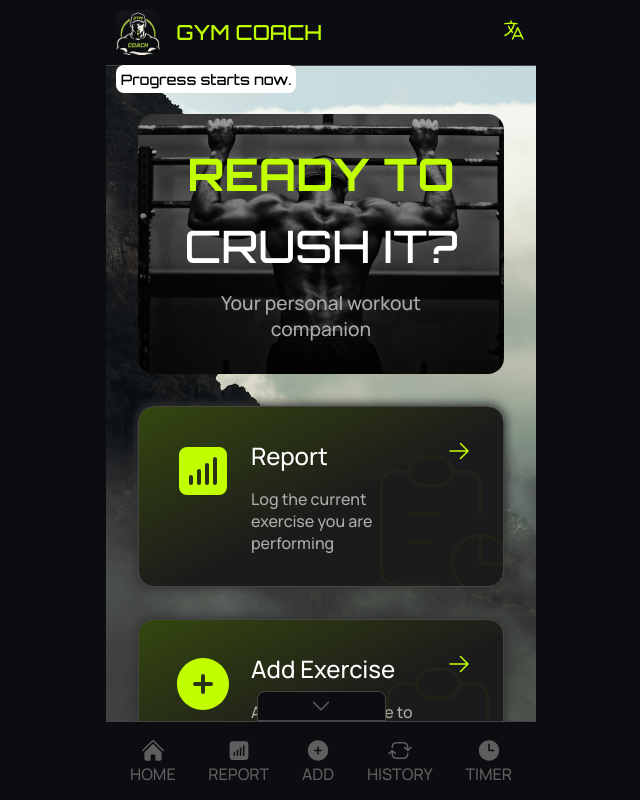
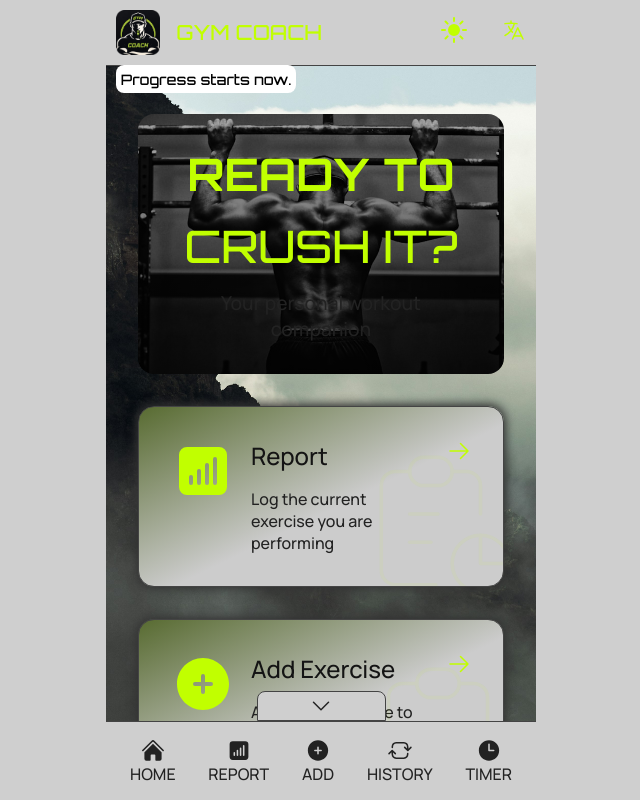
Before and after one commit to ernestol92/GymCoach, a React (Vite) app: page / in a window 1280 px wide. Shown: the whole page, without its empty margins (319-959 px from the left). Built offline with nearby package versions, Linux system fonts and the light colour scheme.

Commit message:
added light mode switch func

```diff
--- a/index.html
+++ b/index.html
@@ -1,9 +1,10 @@
 <!doctype html>
-<html lang="en">
+<html lang="en" class="light">
   <head>
     <meta charset="UTF-8" />
     <link rel="icon" type="image/svg+xml" href="/favicon.png" />
     <meta name="viewport" content="width=device-width, initial-scale=1.0, viewport-fit=cover" />
+    <meta name="color-scheme" content="light dark">
     <title>Gym Coach</title>
   </head>
   <body>
--- a/src/App.css
+++ b/src/App.css
@@ -4,8 +4,7 @@
   box-sizing: border-box;
   padding: 0;
   margin: 0;
-  background-color: #0b0d10;
-  color: white;
+  background-color: var(--background-color);
   font-family: "Manrope";
   font-weight: 500;
   scrollbar-width: none;
@@ -15,21 +14,42 @@
   display: none;
 }
 
+:root{
+  --primary: #c1ff00;
+  --secondary: #ff9100;
+  --title-color: #ffffff;
+  --title-color-inverted: #000000;
+  --bread-color: #ADABAA;
+  --background-color: #0f0f0f;
+  --border-color: #444;
+  --gradient-cards: #1C1B1B;
+  --talk-bubble-bg: #ffffff;
+  --talk-bubble-color: #000000;
+  --language-select: #131313;
+  --number-input: #ffffff;
+}
+
+.light {
+  --primary: #c1ff00;
+  --secondary: #ff9100;
+  --title-color: #141414;
+  --title-color-inverted: #ffffff;
+  --bread-color: #222222;
+  --background-color: #cfcfcf; /*x*/
+  --border-color: #444;
+  --gradient-cards: #cccccc;
+  --talk-bubble-bg: #ffffff;
+  --talk-bubble-color: #000000;
+  --language-select: #131313;
+  --number-input: #ffffff;
+}
+
+
 /* typography color scheme*/
 
 .primary-color{
-  color: #c1ff00;
-  fill: #c1ff00;
-}
-
-.secondary-color{
-  color: #999C01;
-  fill: #999C01;
-}
-
-.white-color{
-  color: white;
-  fill: white;
+  color: var(--primary);
+  fill: var(--primary);
 }
 
 .orbitron-font{
@@ -43,7 +63,7 @@
   max-width: 430px;
   margin: 0 auto;
   height: 100dvh;
-  background: #0f0f0f;
+  background: var(--background-color);
   display: flex;
   flex-direction: column;
   overflow: hidden;
@@ -62,7 +82,7 @@
   align-items: center;
   padding: 10px;
   width: 100%;
-  border-bottom: #444 solid 1px;
+  border-bottom: var(--border-color) solid 1px;
   position: relative;
   padding-top: calc(10px + env(safe-area-inset-top, 0px));
 }
@@ -82,11 +102,11 @@
   top: 65px;
   padding: .3rem;
   border-radius: 8px;
-  background-color: white;
+  background-color: var(--talk-bubble-bg);
   p{
     font-family: "Orbitron";
     font-size: .9rem;
-    color: black;
+    color: var(--talk-bubble-color);
     background-color: transparent;
   }
 }
@@ -101,12 +121,12 @@
 }
 
 .language-select{
-  background-color: #111;
+  background-color: var(--language-select);
 }
 
 .logo{
   font-family: "Orbitron", sans-serif;
-  color: #c1ff00;
+  color: var(--primary);
   font-size: 1.3rem;
   text-decoration: none;
   display: flex;
@@ -137,16 +157,16 @@
   margin-bottom: 1rem;
 }
 
-.inspirationBtn{
+/* .inspirationBtn{
   background-color: transparent;
   border: none;
-}
+} */
 
-.lightSvg{
+/* .lightSvg{
   aspect-ratio: 1/1;
   height: 2rem;
   color: aliceblue;
-}
+} */
 
 .start-page-column{
     display: flex;
@@ -204,13 +224,13 @@
 .start-title{
   font-size: 2.8rem;
     font-weight: 700;
-    color: #c1ff00;
+    color: var(--primary);
     font-family: "Orbitron", sans-serif;
     text-transform: uppercase;
 }
 
 .start-subtitle{
-  color: #ADABAA;
+  color: var(--bread-color);
   font-size: 1.2rem;
 }
 
@@ -219,7 +239,7 @@
   justify-content: center;
   align-items: center;
   width: 100%;
-  background-color: #111827;
+  background-color: var(--gradient-cards);
   text-decoration: none;
   border-radius: 1rem;
   height: 200px;
@@ -237,8 +257,8 @@
   gap: 1rem;
   justify-content: space-between;
   align-items: start;
-  background-color: #1C1B1B;
-  background: linear-gradient(to bottom right, #35470f, #1C1B1B 55%);
+  background-color: var(--gradient-cards);
+  background: linear-gradient(to bottom right, #586b31, var(--gradient-cards) 55%);
   text-decoration: none;
   font-size: 1rem;
   border-radius: 1rem;
@@ -247,7 +267,7 @@
 
 
   svg{
-    fill: #c1ff00;
+    fill: var(--primary);
   }
 }
 
@@ -257,8 +277,12 @@
   transform: scale(1.025);
 }
 
+.start-card h2{
+  color: var(--title-color);
+}
+
 .start-card span{
-  color: #ADABAA;
+  color: var(--bread-color);
 }
 
 .start-card-bg{
@@ -267,9 +291,9 @@
   stroke-width: .5px;
   right: -20px;
   bottom: -20px;
-  opacity: 0.07;
+  opacity: 0.06;
   fill: transparent !important;
-  stroke: #548317 !important;
+  stroke: var(--primary) !important;
 }
 
 .center-card{
@@ -293,7 +317,7 @@
 }
 
 .card-fx{
-  border: 1px solid #444;
+  border: 1px solid var(--border-color);
   box-shadow: 0 0 10px 2px #333;
 }
 .p-2{
@@ -325,7 +349,7 @@
 .toolbar{
   display: flex;
   justify-content: space-between;
-  border-top: 1px solid #444;
+  border-top: 1px solid var(--border-color);
   font-size: 1rem;
   width: 100%;
   max-width: 430px;
@@ -358,10 +382,10 @@
   justify-content: center;
   gap: .5rem;
   text-decoration: none;
-  color: #5F5E5E;
+  color: var(--bread-color);
   font-weight: 800;
   text-align: center;
-  border: 1px solid #444;
+  border: 1px solid var(--border-color);
   width: 30%;
   height: 30px;
   border-radius: 8px 8px 0 0;
@@ -384,13 +408,13 @@
 }
 
 .add-btn{
-  background-color: #BAF600;
+  background-color: var(--primary);
   border-radius: 1rem;
   padding: 1rem;
-  border: 1px solid #444;
+  border: 1px solid var(--border-color);
   font-size: 1.3rem;
   text-decoration: none;
-  color: black;
+  color: var(--title-color-inverted);
 
 }
 
@@ -425,11 +449,11 @@
 .exerciseListBtn{
   width: 100%;
   padding: 1rem;
-  background-color: #121212;
+  background-color: var(--gradient-cards);
   font-size: 1.2rem;
   text-align: center;
   text-decoration: none;
-  border: 1px solid #444;
+  border: 1px solid var(--border-color);
   border-radius: 1rem;
 }
 .reportSet{
@@ -437,34 +461,34 @@
   flex-direction: column;
   gap: .5rem;
   align-items: center;
-  background: linear-gradient(to bottom left, #151F00, #1C1B1B 50%);
+  background: linear-gradient(to bottom left, #151F00, var(--gradient-cards) 50%);
   width: 100%;
-  border: 1px solid #444;
+  border: 1px solid var(--border-color);
   border-radius: 1rem;
   overflow: hidden;
   padding-bottom: 1rem;
 
   p {
     background-color: transparent;
-    color: white;
+    color: var(--title-color);
     font-weight: 700;
   };
   span {
     background-color: transparent;
-    color: white;
+    color: var(--title-color);
 
   }
 }
 .set{
   display: flex;
-  background-color: #BAF600;
+  background-color: var(--primary);
   width: 100%;
   padding: .5rem;
   padding-left: 1rem;
 
   h3{
     background-color: transparent;
-    color: black;
+    color: var(--title-color-inverted);
     font-size: 1.8rem;
   }
 }
@@ -476,10 +500,10 @@
   width: 20%;
   padding: 1rem;
   font-size: 1rem;
-  background-color: white;
+  background-color: var(--number-input);
   border-radius: 1rem;
-  border: 1px solid #bbbbbb;
-  color: black;
+  border: 1px solid var(--border-color);
+  color: var(--title-color-inverted);
   padding: auto;
 }
 
@@ -487,9 +511,9 @@
   width: 20%;
   padding: 1rem;
   font-size: 1rem;
-  background-color: #BAF600;
+  background-color: var(--primary);
   border-radius: 1rem;
-  border: 1px solid #444;
+  border: 1px solid var(--border-color);
   color: black;
   padding: auto;
   font-size: 1.5rem;
@@ -527,23 +551,23 @@
 }
 
 .addSet-btn{
-  background-color: #ff5100;
+  background-color: var(--secondary);
   border-radius: 1rem;
   padding: 1rem;
 
-  border: 1px solid #444;
+  border: 1px solid var(--border-color);
   font-size: 1.3rem;
-  text-shadow: #0b0d10 1px 1px 2px;
+  text-shadow: var(--background-color) 1px 1px 2px;
 }
 
 .reportedSets{
   display: flex;
   flex-direction: column;
-  background-color: #111827;
+  background-color: var(--gradient-cards);
   padding: .5rem;
   border-radius: .5rem;
   margin: .5rem;
-  border: 1px solid #444;
+  border: 1px solid var(--border-color);
 }
 
 .exerciseName{
@@ -562,7 +586,7 @@
   font-size: 1rem;
   font-weight: 500;
   border-radius: 1rem;
-  border: 1px solid #444;
+  border: 1px solid var(--border-color);
   overflow: hidden;
   width: 100%;
   height: auto;
@@ -571,11 +595,10 @@
 .lastTime-title{
   display: flex;
   justify-content: space-between;
-  color: white;
   font-size: 1rem;
   font-weight: 700;
   padding: .5rem;
-  background-color: #BAF600;
+  background-color: var(--primary);
   div{
     background-color: transparent;
     color: black;
@@ -587,11 +610,10 @@
   gap: .5rem;
   background-color: transparent;
   padding: .5rem;
-  color: black;
 
   div{
     background-color: transparent;
-  color: white;
+    color: var(--title-color);
   }
 }
 
@@ -609,7 +631,7 @@
   height: auto;
 }
 
-.fc-theme-standard .fc-list-day-cushion {
+/* .fc-theme-standard .fc-list-day-cushion {
   background-color: #2c3e50;
   color: white;
   border-color: transparent;
@@ -622,7 +644,7 @@
 .fc-theme-standard .fc-list-event-title{
   a{background-color: transparent;}
 
-}
+} */
 
 
 .extended-session-history{
@@ -660,51 +682,49 @@
   justify-content: center;
   padding: 2rem 1rem;
   gap: 1rem;
-  border-top: 1px solid #444;
+  border-top: 1px solid var(--border-color);
 
 }
 
 .footer-icon{
-  fill: #5F5E5E;
-
-
+  fill: var(--bread-color);
 }
 
 .footer-link{
   display: flex;
   flex-direction: column;
   align-items: center;
-  color: #5F5E5E;
+  color: var(--bread-color);
   font-weight: 800;
   padding: 0.5rem;
   text-align: center;
   text-decoration: none;
 
   span{
-    color: #5F5E5E;
+    color: var(--bread-color);
     background-color: transparent;
   }
 }
 
 .footer-link svg {
-  fill: #5F5E5E;
+  fill: var(--bread-color);
   background-color: transparent;
 }
 
 .footer-link:hover{
-  background-color: #1C1B1B;
+  background-color: var(--gradient-cards);
   border-radius: 0.5rem;
   transition: .5s;
   transform: scale(1.1);
 }
 
 .footer-link:hover svg {
-  fill: #c1ff00;
+  fill: var(--primary);
   transition: .5s;
 }
 
 .footer-link:hover span {
-  color: #c1ff00;
+  color: var(--primary);
   transition: .5s;
 }
 
@@ -1030,7 +1050,7 @@
 
 .backup-warning {
   margin-top: 1rem;
-  color: #ffb84d;
+  color: var(--secondary);
   font-size: 0.92rem;
   background-color: transparent;
 }
@@ -1189,3 +1209,11 @@ li::marker {
   justify-content: center;
   margin-bottom: 1rem;
 }
+
+.title-color{
+  color: var(--title-color);
+}
+
+.bread-color{
+  color: var(--bread-color);
+}
--- a/src/Components/Navbar.jsx
+++ b/src/Components/Navbar.jsx
@@ -1,6 +1,6 @@
 import React from 'react'
 import {Link} from "react-router-dom";
-import { LanguageIcon, HomeIcon} from '@heroicons/react/24/solid';
+import { LanguageIcon, HomeIcon, SunIcon} from '@heroicons/react/24/solid';
 import { useState, useRef, useEffect, useMemo } from 'react'
 import i18n from '../i18n';
 import { useTranslation } from 'react-i18next';
@@ -53,6 +53,10 @@ const Navbar = () => {
   };
 }, [messages]);
 
+  const toggleTheme = () => {
+  document.documentElement.classList.toggle("light");
+  };
+
   useEffect(() => {
   const handleClickOutside = (event) => {
     if (dropdownRef.current && !dropdownRef.current.contains(event.target)) {
@@ -83,10 +87,10 @@ const Navbar = () => {
               )}
 
               <div className='Navbar-icons'>
-                {/* <Link to="/">
-                  <HomeIcon className='icon-md primary-color'></HomeIcon>
-                </Link> */}
-                <button to="/inspiration" onClick={handleClick} className='language-btn'>
+                <button className='language-btn' onClick={toggleTheme}>
+                  <SunIcon className='icon-md primary-color'></SunIcon>
+                </button>
+                <button onClick={handleClick} className='language-btn'>
                   <LanguageIcon className='icon-sm primary-color'></LanguageIcon>
                 </button>
 
```
